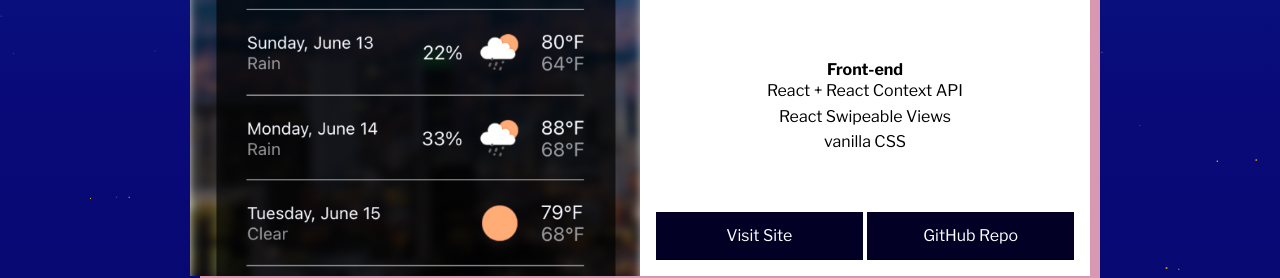
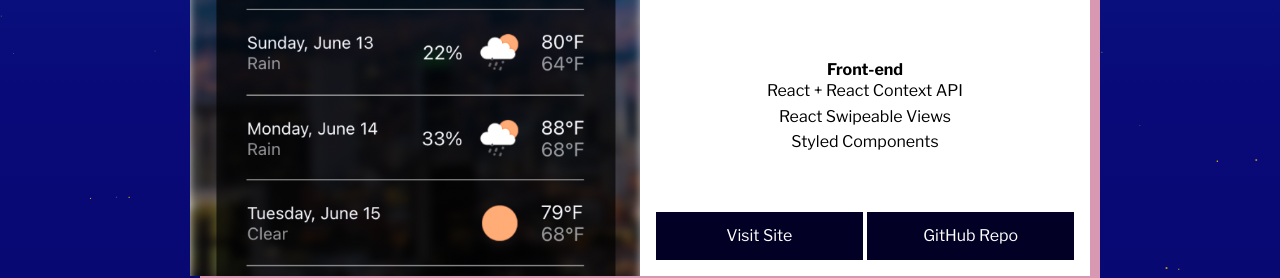
Before and after one commit to shapirodaniel/portfolio, a React (Create React App) app: page / in a window 1280 px wide. Shown: the part 3400-3678 px from the top of the page. Built offline with nearby package versions, Linux system fonts and the light colour scheme.

Commit message:
update: portfolio content

```diff
--- a/src/main/portfolioContent.js
+++ b/src/main/portfolioContent.js
@@ -60,7 +60,7 @@ export const portfolioContent = [
 				'Front-end': [
 					'React + React Context API',
 					'React Swipeable Views',
-					'vanilla CSS',
+					'Styled Components',
 				],
 			},
 		],
```
